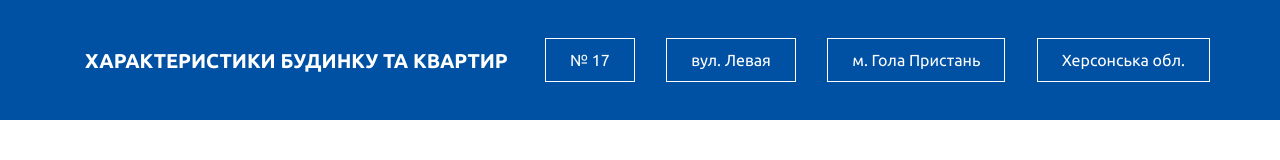
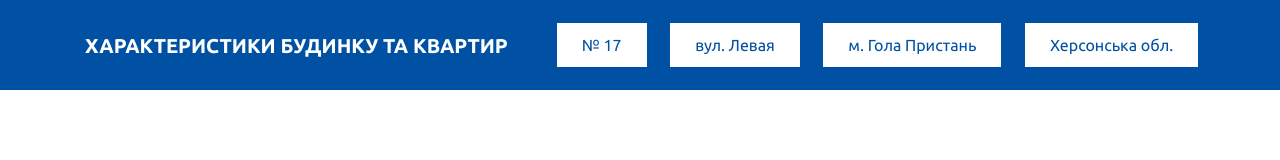
Before and after one commit to Scordavis/zkh-charakteristiki-kvartir, a website: page app/index.html in a window 1280 px wide. Drawn offline with Linux system fonts and the light colour scheme.

Commit message:
добавлено правило для низкой шапки

```diff
--- a/app/index.html
+++ b/app/index.html
@@ -17,18 +17,18 @@
 </head>
 <body>
 	<!-- .site-header -->
-	<header class="container-fluid site-header">
+	<header class="container-fluid site-header site-header--eights">
 		<div class="container h-100">
 			<div class="row h-100 align-items-center">
 				<div class="col-5 text-left site-header__title-block">
 					<h1 class="mb-0 site-header__title">Характеристики будинку та квартир</h1>
 				</div>
 				<div class="col">
-					<div class=" d-flex row justify-content-between">
-						<button class="py-2 px-4 button button--blue site-header__button">№ 17</button>
-						<button class="py-2 px-4 button button--blue site-header__button">вул. Левая</button>
-						<button class="py-2 px-4 button button--blue site-header__button">м. Гола Пристань</button>
-						<button class="py-2 px-4 button button--blue site-header__button">Херсонська обл.</button>
+					<div class="row justify-content-around">
+						<button class="py-2 px-4 button button--white site-header__button">№ 17</button>
+						<button class="py-2 px-4 button button--white site-header__button">вул. Левая</button>
+						<button class="py-2 px-4 button button--white site-header__button">м. Гола Пристань</button>
+						<button class="py-2 px-4 button button--white site-header__button">Херсонська обл.</button>
 					</div>
 				</div>
 			</div>
--- a/app/sass/main.sass
+++ b/app/sass/main.sass
@@ -121,6 +121,10 @@ button
 	min-height: 120px
 	height: 120px
 	color: white
+	&--eights
+		min-height: 90px
+		height: 90px
+
 	&__title-block
 	&__title
 		font-size: 20px
```
Also changed, not shown: app/css/main.css.
